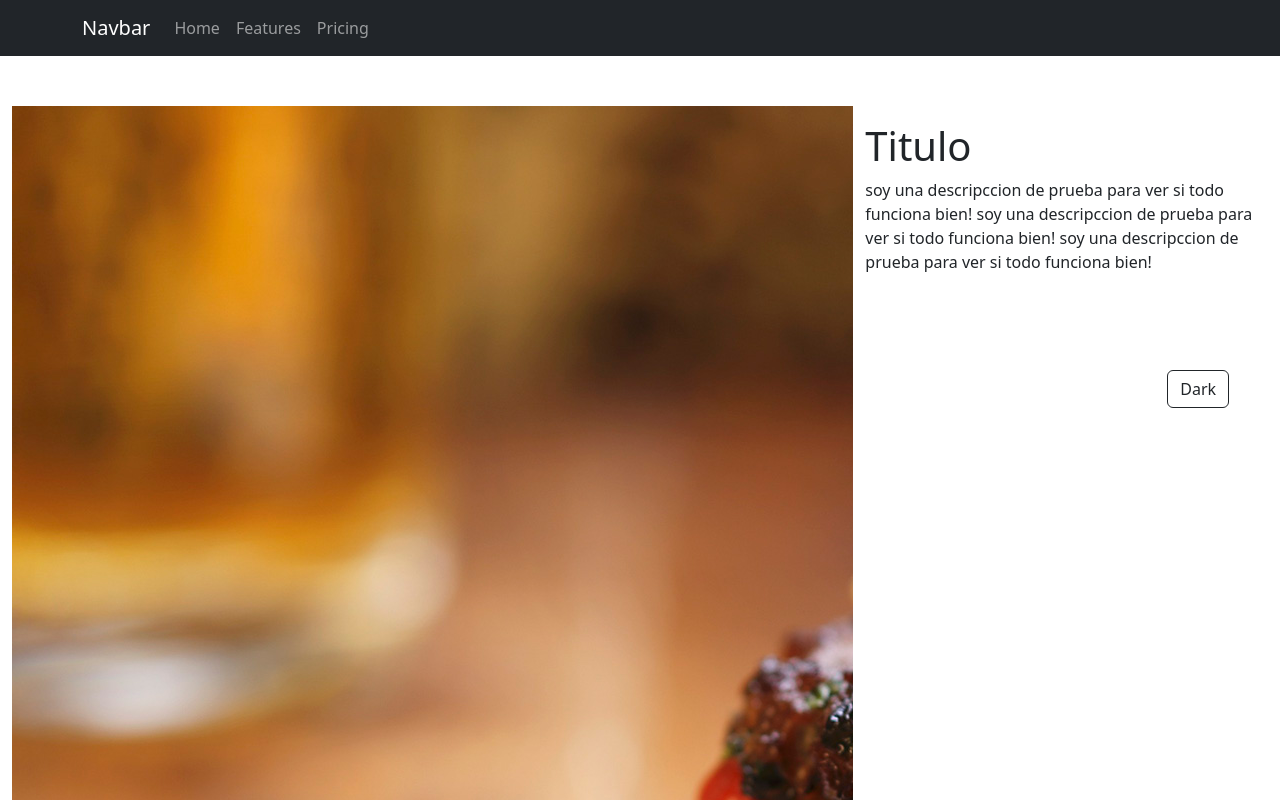
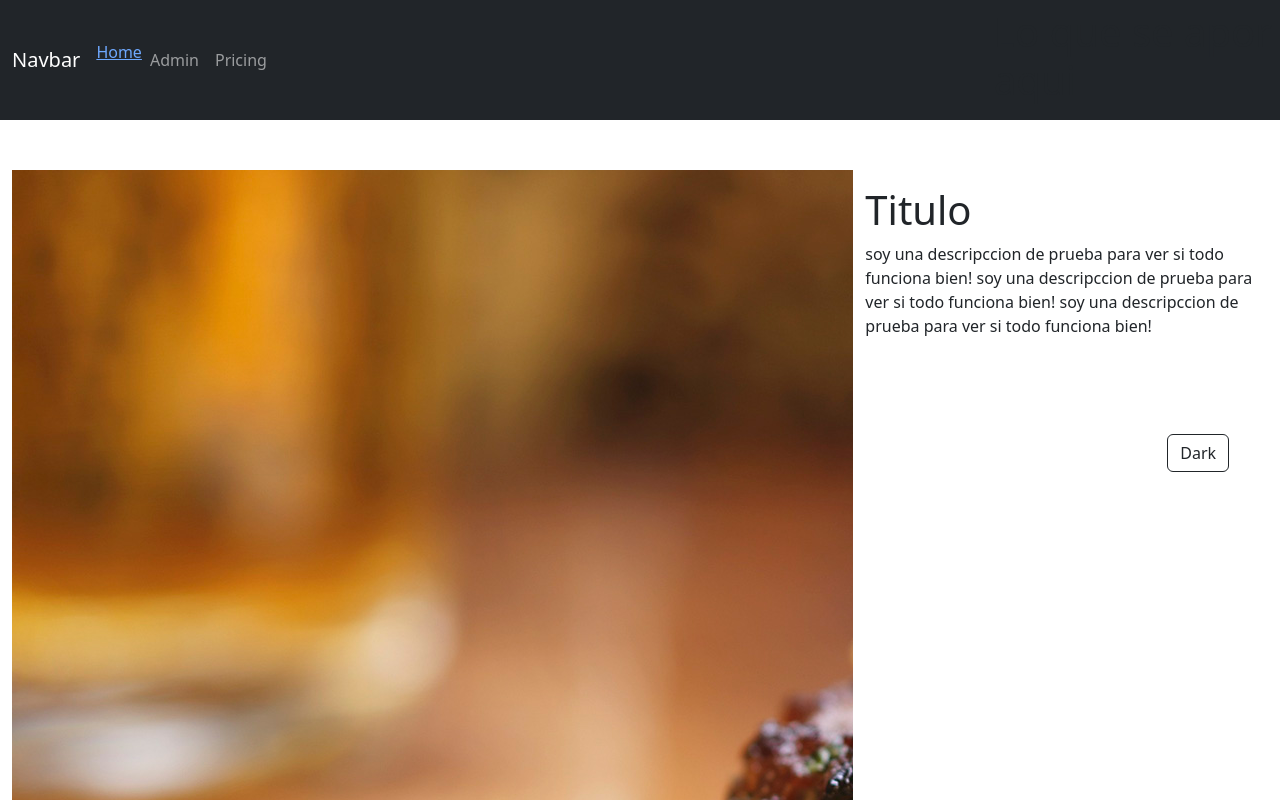
Before and after one commit to PatricioSirena/Proyecto3-RollinCode, a React (Vite) app: page /Admin in a window 1280 px wide. Shown: the top 800 px of the page. Built offline with nearby package versions, Linux system fonts and the light colour scheme.

Commit message:
Creo Rama Admin
Creo rama y Pagin admin, estructura basica

```diff
--- a/src/components/MyNav.jsx
+++ b/src/components/MyNav.jsx
@@ -1,21 +1,29 @@
 import Container from 'react-bootstrap/Container';
 import Nav from 'react-bootstrap/Nav';
 import Navbar from 'react-bootstrap/Navbar';
+import {BrowserRouter, Routes, Route, Link} from "react-router-dom";
+import Admin from '../pages/Admin'
+
 
 function MyNav() {
     return (
-        <>
+        <BrowserRouter>
             <Navbar className='navbar' bg="dark" data-bs-theme="dark">
                 <Container>
                     <Navbar.Brand href="#home">Navbar</Navbar.Brand>
                     <Nav className="me-auto">
-                        <Nav.Link href="#home">Home</Nav.Link>
-                        <Nav.Link href="#features">Features</Nav.Link>
+                        <Link to="/Admin">Home</Link>
+                        <Nav.Link href="">Admin</Nav.Link>
                         <Nav.Link href="#pricing">Pricing</Nav.Link>
                     </Nav>
+
                 </Container>
+                <Routes>
+                <Route  path="/Admin" element={<Admin/>} />
+                </Routes>
+
             </Navbar>
-        </>
+        </BrowserRouter>
     );
 }
 
--- /dev/null
+++ b/src/pages/Admin.jsx
@@ -0,0 +1,11 @@
+import MyNav from "../components/MyNav"
+
+const Admin = () => {
+  return (
+    <div>
+      <h1>Lo que se apor aqui</h1>
+    </div>
+  )
+}
+
+export default Admin
```
